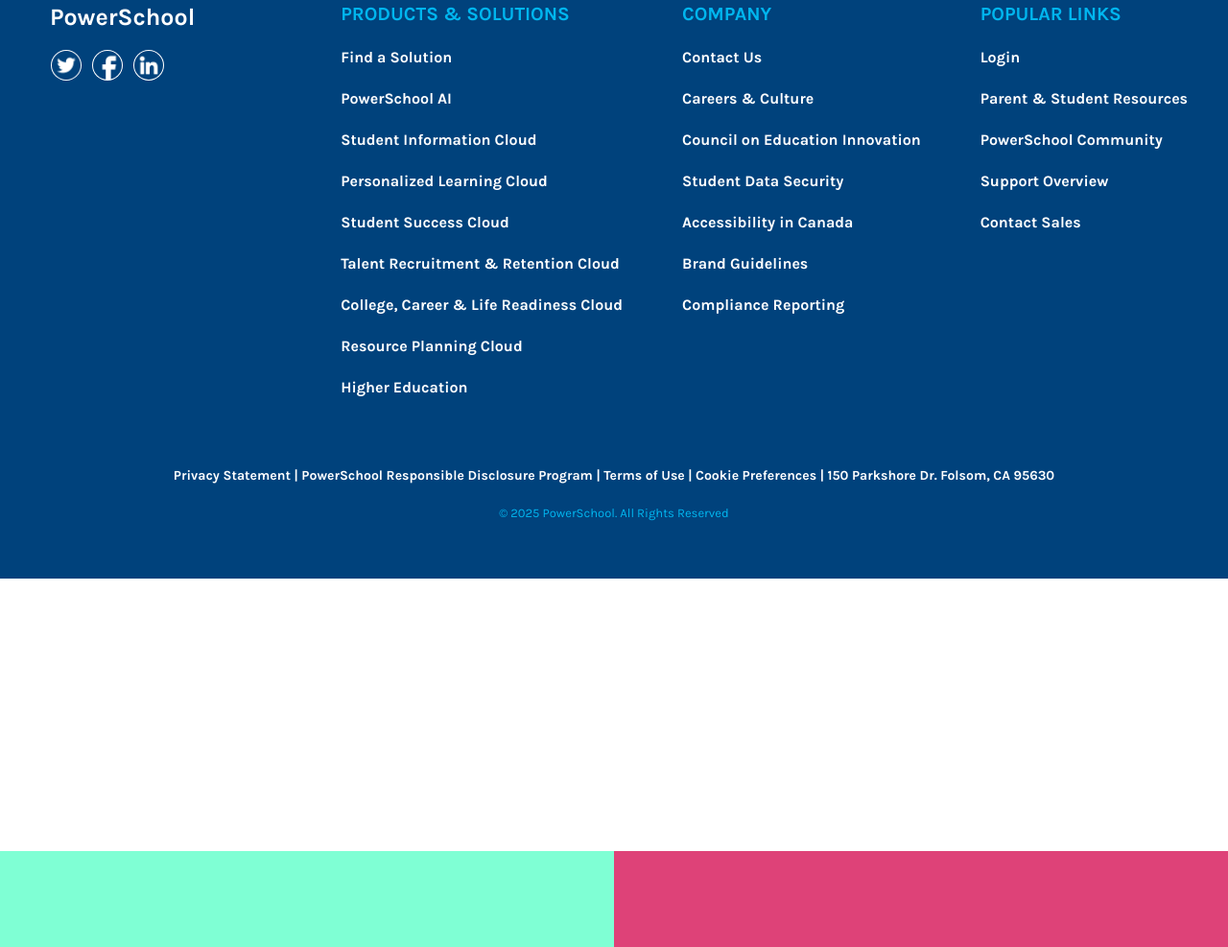
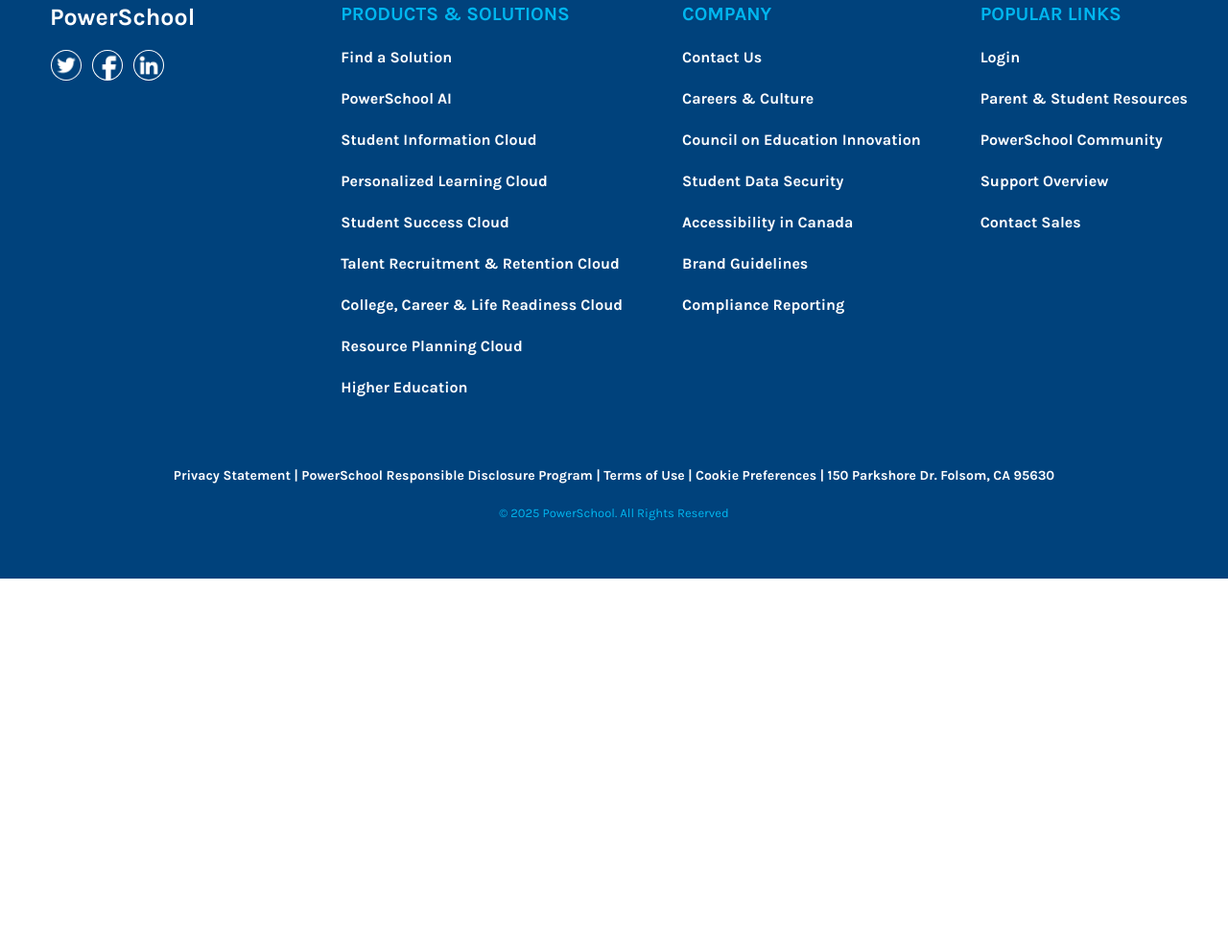
Before and after one commit to Mahesh-3005/school, a plain HTML site: page index.html in a window 1280 px wide. Shown: the part 8361-9348 px from the top of the page at 96% size. After the commit the page ends 8964 px from the top, so only its background shows below. Drawn offline with Linux system fonts and the light colour scheme.

Commit message:
remove unnecessary things

```diff
--- a/index.html
+++ b/index.html
@@ -510,10 +510,6 @@
                     </div>
                 </div>
             </div>
-            <div class="sec25">
-                <div class="sec25A"></div>
-                <div class="sec25B"></div>
-            </div>
         </div>
     </Section>
 </body>
--- a/style.css
+++ b/style.css
@@ -1304,19 +1304,3 @@
     font-size: 13px;
     font-weight: 500;
 }
-
-.sec25{
-    margin-top: 1000px;
-    /* margin-bottom: 100px; */
-    height: 100px;
-    /* width: 100px; */
-    background-color: #de4278;
-    /* border-top-left-radius: 800px 50px; */
-    /* border-top-right-radius: 800px 50px; */
-}
-
-.sec25A{
-    height: 100%;
-    width: 50%;
-    background-color: aquamarine;
-}
```
